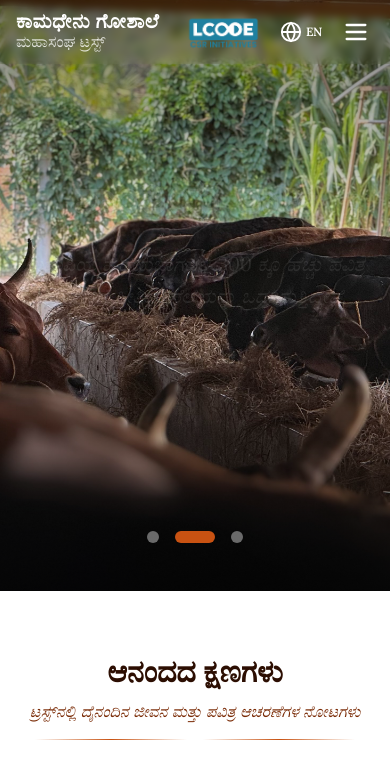
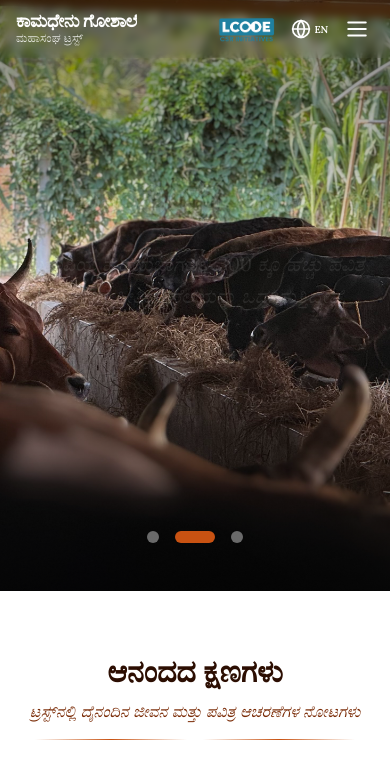
Before and after one commit to Anoopsprabhu/kamadhenu_clean, a Next.js app: page / in a window 390 px wide. Shown: the top 779 px of the page. Built offline with nearby package versions, Linux system fonts and the light colour scheme; grey boxes are pictures that could not be loaded.

Commit message:
fixed logo jump in nav

```diff
--- a/components/Navbar.tsx
+++ b/components/Navbar.tsx
@@ -38,25 +38,15 @@ export default function Navbar() {
     >
       <div className="max-w-7xl mx-auto px-4 md:px-14 py-3 flex items-center justify-between">
         {/* Logo — clicking goes Home */}
-        <Link href="/" className="flex items-center gap-3 md:gap-4 group">
-          {/* <div className="w-16 h-16 md:w-24 md:h-24 flex items-center justify-center transition-transform duration-300 group-hover:scale-105 shrink-0">
-            <Image
-              src="/logo.png"
-              alt="Kamadhenu Trust Logo"
-              width={100}
-              height={100}
-              className="w-full h-full object-contain drop-shadow-md"
-              priority
-            />
-          </div> */}
-          <div className="flex flex-col justify-center gap-0">
+        <Link href="/" className="flex items-center gap-3 md:gap-4 group min-w-0 md:flex-1">
+          <div className="flex flex-col justify-center gap-0 min-w-0 overflow-hidden">
             <p
-              className={`font-cinzel font-bold text-xl md:text-2xl leading-none tracking-wide transition-colors ${isScrolledStyle ? "text-saffron-600" : "text-white"}`}
+              className={`font-cinzel font-bold text-lg md:text-2xl leading-none tracking-tight md:tracking-wide transition-colors whitespace-nowrap md:whitespace-normal ${isScrolledStyle ? "text-saffron-600" : "text-white"}`}
             >
               {t("Kamadhenu Goshala", "ಕಾಮಧೇನು ಗೋಶಾಲೆ")}
             </p>
             <p
-              className={`font-cinzel text-base md:text-lg leading-tight transition-colors ${isScrolledStyle ? "text-saffron-700" : "text-white/80"}`}
+              className={`font-cinzel text-xs md:text-lg leading-tight transition-colors truncate md:whitespace-normal ${isScrolledStyle ? "text-saffron-700" : "text-white/80"}`}
             >
               {t("Mahasangha Trust", "ಮಹಾಸಂಘ ಟ್ರಸ್ಟ್")}
             </p>
@@ -64,12 +54,12 @@ export default function Navbar() {
         </Link>
 
         {/* Desktop nav */}
-        <nav className="hidden md:flex items-center gap-8">
+        <nav className="hidden md:flex items-center justify-center gap-8 flex-[2]">
           {navLinks.map((link) => (
             <Link
               key={link.label}
               href={link.href}
-              className={`nav-link font-lora text-base font-medium transition-colors hover:text-saffron-500 ${isScrolledStyle ? "text-saffron-900" : "text-white hover:text-saffron-200"}`}
+              className={`nav-link font-lora text-base font-medium transition-colors hover:text-saffron-500 whitespace-nowrap ${isScrolledStyle ? "text-saffron-900" : "text-white hover:text-saffron-200"}`}
             >
               {link.label}
             </Link>
@@ -77,7 +67,7 @@ export default function Navbar() {
         </nav>
 
         {/* Language + Donate */}
-        <div className="hidden md:flex items-center gap-4">
+        <div className="hidden md:flex items-center justify-end gap-4 md:flex-1">
           <button
             onClick={() => setLang(lang === "en" ? "ka" : "en")}
             className={`flex items-center gap-1.5 font-medium transition-all duration-300 rounded-full px-3 py-1.5 ${isScrolledStyle ? "text-saffron-600 hover:bg-saffron-50" : "text-white hover:bg-white/10"}`}
@@ -106,39 +96,39 @@ export default function Navbar() {
         </div>
 
         {/* Mobile Controls (LCode Logo + Globe + Hamburger) */}
-        <div className="flex md:hidden items-center gap-3">
+        <div className="flex md:hidden items-center gap-2 shrink-0">
           <a
             href="https://www.lcodetechnologies.com/csr-disclosures"
             target="_blank"
             rel="noopener noreferrer"
-            className="flex items-center"
+            className="flex items-center shrink-0"
           >
             <Image
               src="/images/LCode-CSR-Logo.png"
               alt="LCode Initiative"
-              width={80}
-              height={40}
-              className="h-10 w-auto object-contain"
+              width={70}
+              height={35}
+              className="h-8 w-auto object-contain"
             />
           </a>
 
           <button
             onClick={() => setLang(lang === "en" ? "ka" : "en")}
-            className={`flex items-center gap-1 font-medium transition-all duration-300 px-1 py-1 ${isScrolledStyle ? "text-saffron-600" : "text-white"}`}
+            className={`flex items-center gap-1 font-medium transition-all duration-300 px-1 py-1 shrink-0 ${isScrolledStyle ? "text-saffron-600" : "text-white"}`}
             title={t("Switch to Kannada", "Switch to English")}
           >
-            <Globe size={22} />
-            <span className="text-xs font-bold uppercase tracking-tight">
+            <Globe size={20} />
+            <span className="text-[10px] font-bold uppercase tracking-tight">
               {lang === "en" ? "KA" : "EN"}
             </span>
           </button>
 
           <button
-            className={`p-1 rounded-full transition-colors ${isScrolledStyle ? "text-saffron-800 hover:bg-saffron-100" : "text-white hover:bg-white/20"}`}
+            className={`p-1 rounded-full transition-colors shrink-0 ${isScrolledStyle ? "text-saffron-800 hover:bg-saffron-100" : "text-white hover:bg-white/20"}`}
             onClick={() => setOpen(!open)}
             aria-label="Toggle menu"
           >
-            {open ? <X size={28} /> : <Menu size={28} />}
+            {open ? <X size={26} /> : <Menu size={26} />}
           </button>
         </div>
       </div>
```
Also changed, not shown: 6 other files (tests, documents, lock files or other folders).
